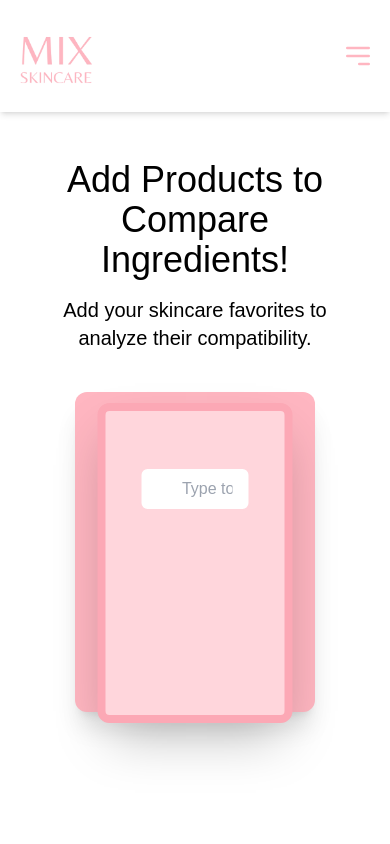
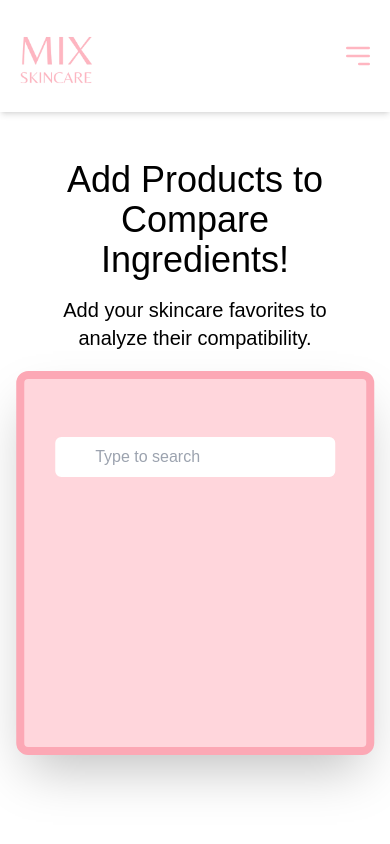
Before and after one commit to giadaunger/MixSkincareFrontend, a React (Vite) app: page /compare in a window 390 px wide. Both pictures are taken after a click on the button 195 px from the left and 552 px from the top of the page. Shown: the top 844 px of the page. Built offline with nearby package versions, Linux system fonts and the light colour scheme; some icons are missing; a web font is replaced by a local one.

Commit message:
Responsive design

```diff
--- a/src/components/AddProducts.jsx
+++ b/src/components/AddProducts.jsx
@@ -22,11 +22,11 @@ function AddProducts() {
   return (
     <>
       {isPopupOpen && (
-        <div className="p-4 w-full flex flex-col bg-[#FFD6DC] border-8 rounded-xl border-[#fca8b5] min-h-80 shadow-2xl">
+        <div className="p-4 w-full flex flex-col bg-[#FFD6DC] border-8 rounded-xl border-[#fca8b5] min-h-96 shadow-2xl">
           <button className="flex justify-end" onClick={() => setIsPopupOpen(false)}>
             <Close className="w-10 h-10 cursor-pointer" />
           </button>
-          <div className="mx-auto w-3/4 relative">
+          <div className="mx-auto w-11/12 md:w-3/4 relative">
             <SearchHeart className="absolute left-3 top-1/2 transform -translate-y-1/2 w-5 h-5 text-gray-400" />
             <input
               type="text"
--- a/src/components/AnalyzedResult.jsx
+++ b/src/components/AnalyzedResult.jsx
@@ -6,12 +6,13 @@ function AnalyzedResult() {
   const { analysisResult } = useStore();
 
   return (
-    <div className="bg-[#ffb6c1] rounded-xl p-6 w-2/3 mx-auto mb-24 flex">
-      <div className="bg-white rounded-xl p-6 w-3/4">
+    <div className="bg-[#ffb6c1] rounded-xl p-6 lg:w-2/3 mx-auto mb-24">
+      <div className="md:flex inline">
+        <div className="bg-white rounded-xl p-6 md:w-3/4">
           {analysisResult.active_ingredients?.map((active, index) => (
             <div
               key={index}
-            className="flex w-full items-center gap-3 bg-[#fffcc8] text-[#e3ba5f] font-bold rounded-full mt-4 px-6 py-3 max-w-2xl mx-auto"
+              className="sm:flex w-full items-center gap-3 bg-[#fffcc8] text-[#e3ba5f] font-bold rounded-xl sm:rounded-full mt-4 px-6 py-3 max-w-2xl mx-auto"
             >
               <Warning className="w-8 h-8 flex-shrink-0" />
               <span className="text-center">
@@ -25,7 +26,7 @@ function AnalyzedResult() {
           {analysisResult.incompatibility_warnings?.map((warning, index) => (
             <div
               key={index}
-            className="flex w-full items-center gap-3 bg-[#cef4fa] text-[#7ac4d1] font-bold rounded-full mt-4 px-6 py-3 max-w-2xl mx-auto"
+              className="sm:flex w-full items-center gap-3 bg-[#cef4fa] text-[#7ac4d1] font-bold rounded-xl sm:rounded-full mt-4 px-6 py-3 max-w-2xl mx-auto"
             >
               <Warning className="w-8 h-8 flex-shrink-0" />
               <span className="text-center">
@@ -53,6 +54,7 @@ function AnalyzedResult() {
           }
         </div>
       </div>
+    </div>
   );
 }
 
--- a/src/pages/CompareProducts.jsx
+++ b/src/pages/CompareProducts.jsx
@@ -63,7 +63,7 @@ function CompareProducts() {
 
   return (
     <div>
-      <div className="z-10 w-1/2 mx-auto flex items-center justify-center absolute top-2/3 left-1/2 transform -translate-x-1/2 -translate-y-1/2">
+      <div className="z-10 w-11/12 lg:w-3/4 xl:w-1/2 mx-auto flex items-center justify-center absolute top-2/3 left-1/2 transform -translate-x-1/2 -translate-y-1/2">
         <AddProducts />
       </div>
       <div className="z-0">
```
Lines whose indentation alone changed are shown as unchanged.
